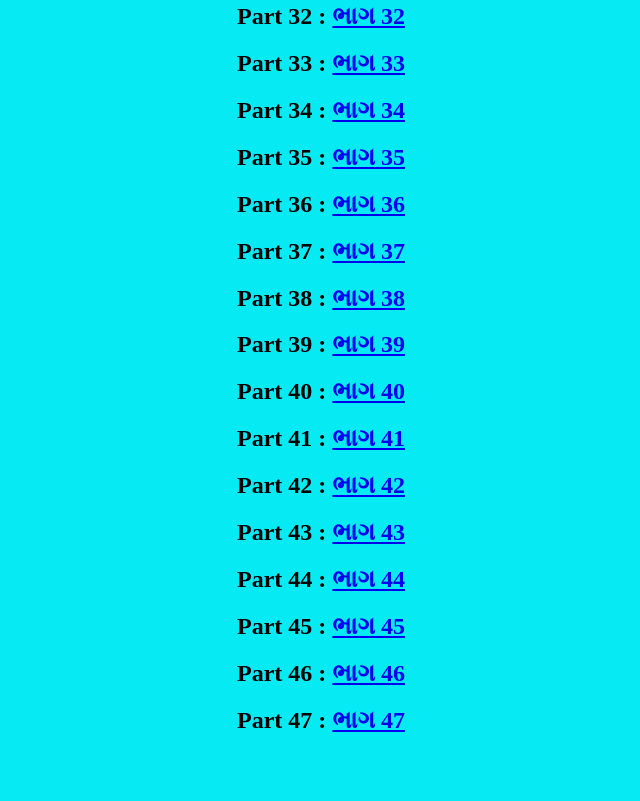
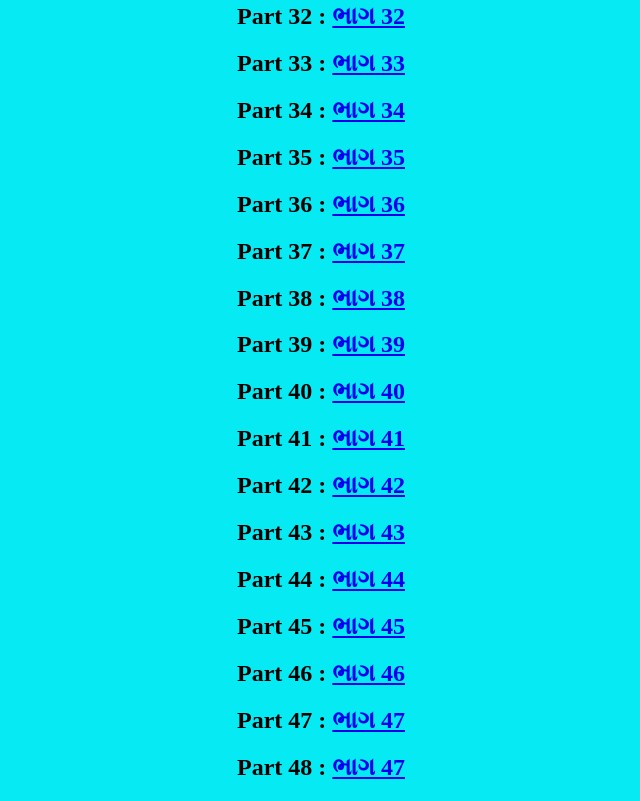
Before and after one commit to meet41/Vasudevanand-Saraswati-Swami-Maharaj-Charitamrut, a plain HTML site: page index.html in a window 1280 px wide. Shown: the part 1971-2772 px from the top of the page, without its empty margins (319-959 px from the left). Before the commit the page ends 2725 px from the top, so only its background shows below. Drawn offline with Linux system fonts and the light colour scheme.

Commit message:
Update index.html

```diff
--- a/index.html
+++ b/index.html
@@ -68,7 +68,7 @@
                 <h2>Part 45 : <a href="https://youtu.be/4aYc4_iPK8U" target="_blank">ભાગ 45</a></h2>
                 <h2>Part 46 : <a href="https://youtu.be/Yj72OjB6a10" target="_blank">ભાગ 46</a></h2>
                 <h2>Part 47 : <a href="https://youtu.be/TJXgaVD5-oc" target="_blank">ભાગ 47</a></h2>
-                <!-- <h2>Part 48 : <a href="" target="_blank">ભાગ 47</a></h2> -->
+                <h2>Part 48 : <a href="https://youtu.be/wHjWoz52Efo" target="_blank">ભાગ 47</a></h2>
                 <!-- <h2>Part 49 : <a href="" target="_blank">ભાગ 47</a></h2> -->
                 <!-- <h2>Part 50 : <a href="" target="_blank">ભાગ 47</a></h2> -->
             </div>
```
